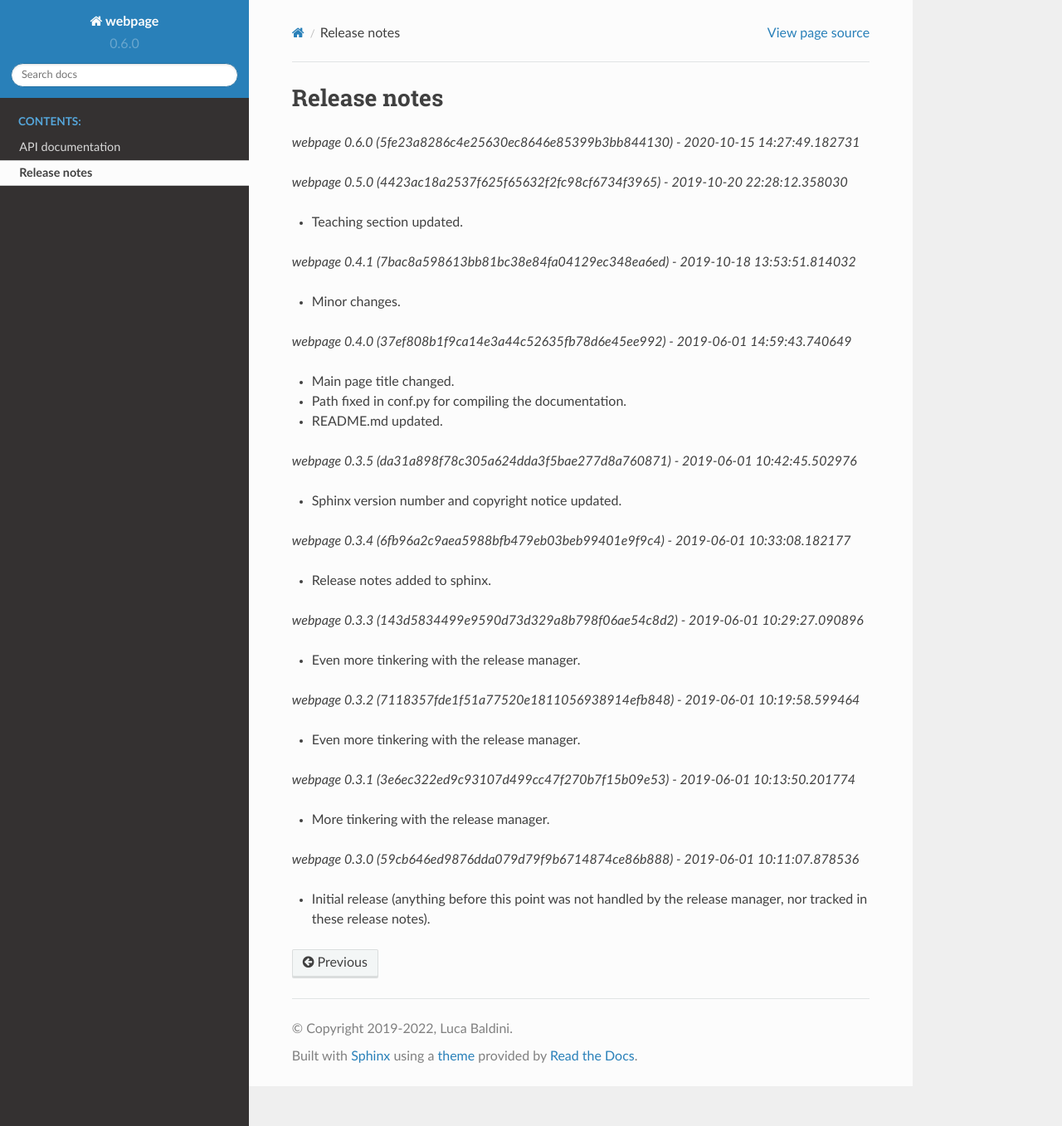
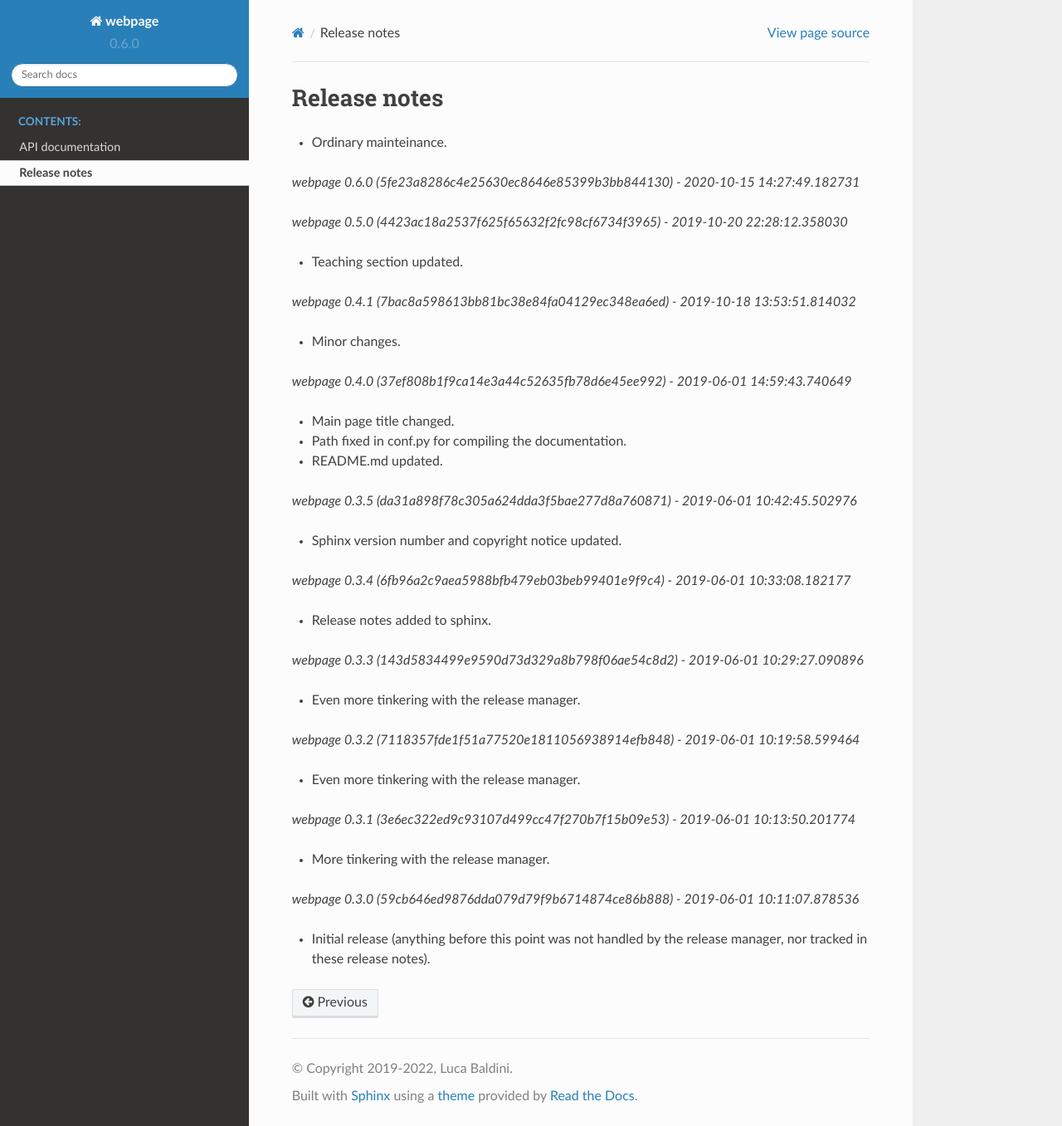
Before and after one commit to lucabaldini/webpage, a Sphinx documentation site: the page built from docs/release_notes.rst, in a window 1280 px wide and 1357 px high. Shown: the whole window at 83% size. Built offline with Sphinx 7.4.7 and the Read the Docs theme 2.0.0, drawn with Linux system fonts in a browser that asks for light colours.

Commit message:
Release notes updated.

```diff
--- a/docs/release_notes.rst
+++ b/docs/release_notes.rst
@@ -1,6 +1,8 @@
 Release notes
 =============
 
+
+* Ordinary mainteinance.
 
 *webpage 0.6.0 (5fe23a8286c4e25630ec8646e85399b3bb844130) - 2020-10-15 14:27:49.182731*
 
```
